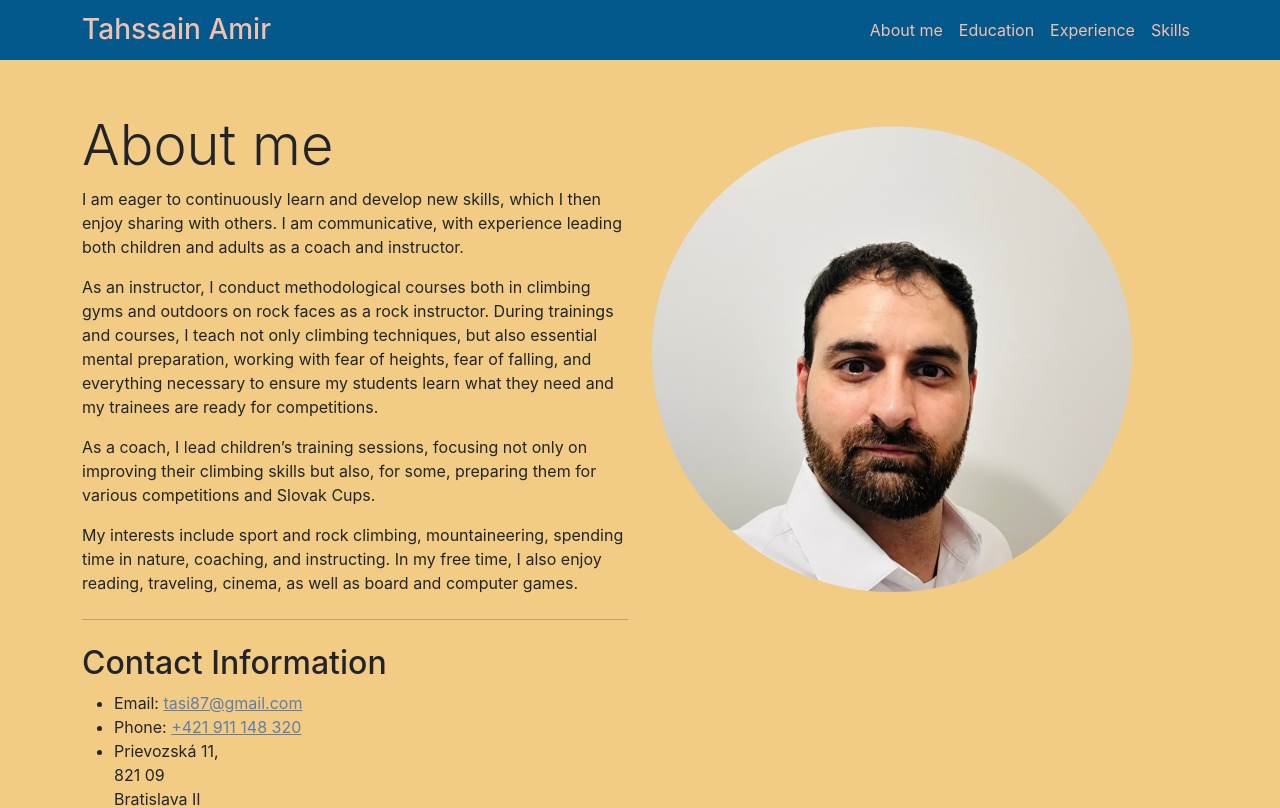
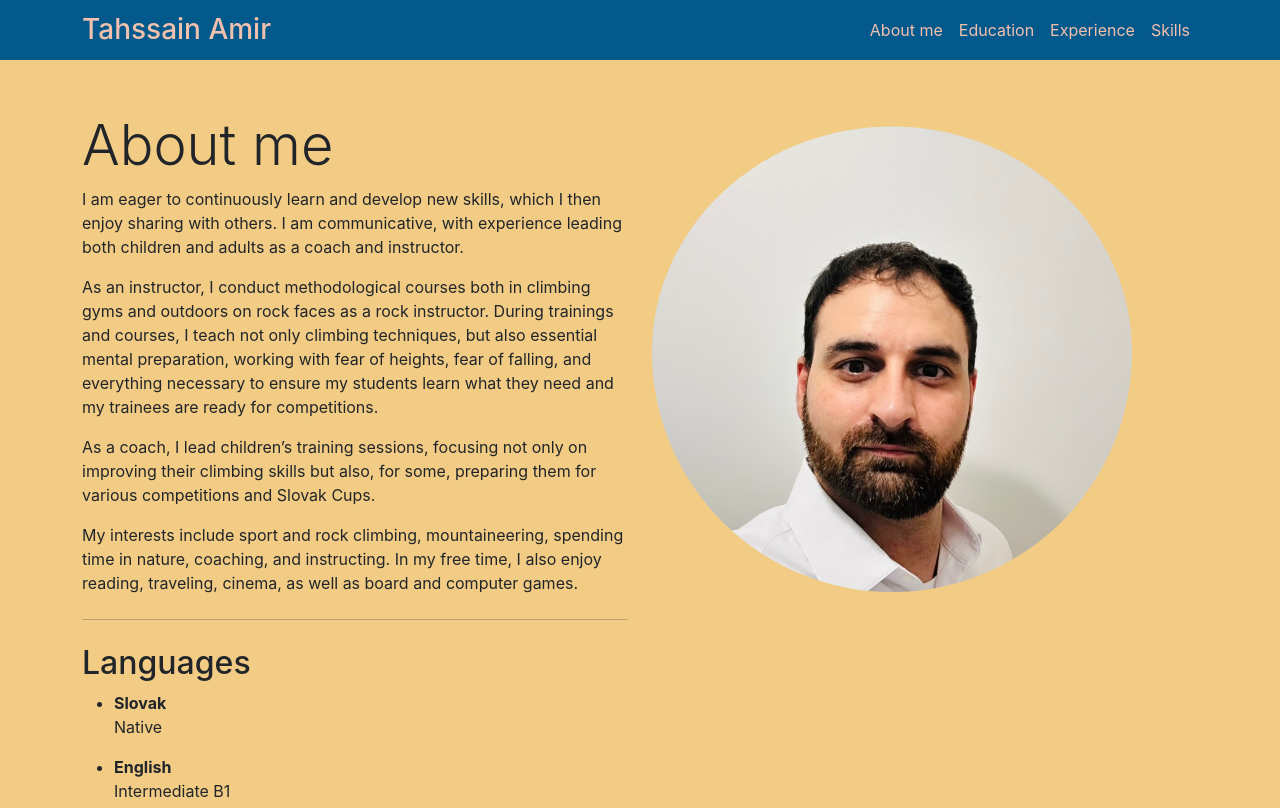
Before and after one commit to Tasi87/zivotopis_v1, a React (Create React App) app: page / in a window 1280 px wide. Shown: the top 808 px of the page. Built offline with nearby package versions, Linux system fonts and the light colour scheme.

Commit message:
odstranenie kontaktnych udajov

```diff
--- a/src/Components/AboutMe.js
+++ b/src/Components/AboutMe.js
@@ -24,7 +24,7 @@ const AboutMe = () => {
 								My interests include sport and rock climbing, mountaineering, spending time in nature, coaching, and instructing. In my free time, I also enjoy reading, traveling, cinema, as well as board and computer games.
 							</p>
 							<hr className="my-4" />
-							<h2>Contact Information</h2>
+							{/* <h2>Contact Information</h2>
 							<ul>
 								<li>Email: <a href="mailto:tasi87@gmail.com">tasi87@gmail.com</a></li>
 								<li>Phone: <a href="tel:+421911148320">+421 911 148 320</a></li>
@@ -36,7 +36,7 @@ const AboutMe = () => {
 										Slovakia
 									</address>
 								</li>
-							</ul>
+							</ul> */}
 							<h2>Languages</h2>
 							<ul>
 								<li><b>Slovak</b></li>
```
